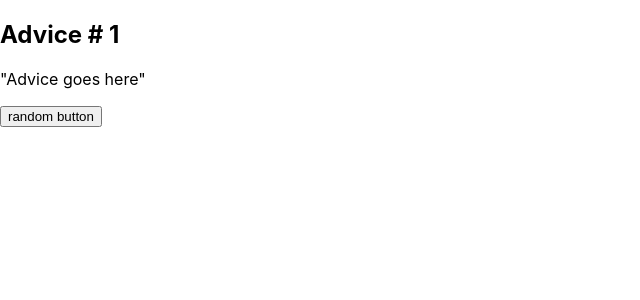
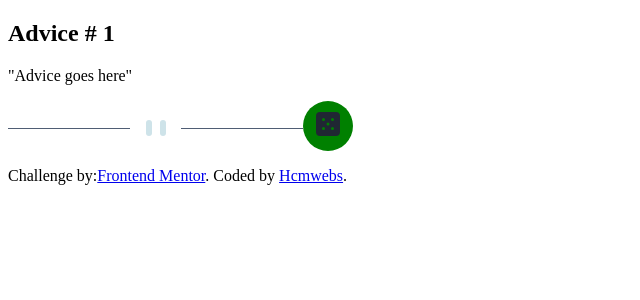
Before and after one commit to Hcmwebs/advice-generator-app, a React (Create React App) app: page / in a window 1280 px wide. Shown: the top 300 px of the page, without its empty margins (0-640 px from the left). Built offline with nearby package versions, Linux system fonts and the light colour scheme; no server answers.

Commit message:
started styling

```diff
--- a/package.json
+++ b/package.json
@@ -9,7 +9,9 @@
     "axios": "^0.26.1",
     "react": "^17.0.2",
     "react-dom": "^17.0.2",
+    "react-router-dom": "^6.2.2",
     "react-scripts": "5.0.0",
+    "sass": "^1.49.9",
     "web-vitals": "^2.1.4"
   },
   "scripts": {
--- a/src/App.js
+++ b/src/App.js
@@ -1,11 +1,15 @@
 import React from 'react';
 import Card from './component/Card';
+import Footer from './component/Footer';
 
 const App = () => {
 	return (
-		<main>
-			<Card />
-		</main>
+		<>
+			<main>
+				<Card />
+			</main>
+			<Footer />
+		</>
 	);
 };
 
--- a/src/component/Card.js
+++ b/src/component/Card.js
@@ -1,5 +1,7 @@
 import React, { useState } from 'react';
 import axios from 'axios';
+import patternMobile from '../images/pattern-divider-mobile.svg';
+import patternDesktop from '../images/pattern-divider-desktop.svg';
 
 const url = 'https://api.adviceslip.com/advice';
 
@@ -24,11 +26,22 @@ const Card = () => {
 			<div className='card'>
 				<h1 className='card-header'>Advice # {id}</h1>
 				<p className='card-body'>"{advice}"</p>
-				<div className='separator'>
-
-        </div>
+				<picture>
+					<source srcset={patternMobile} media='max-width: 375px' />
+					<source srcset={patternDesktop} media='max-width: 1440px' />
+					<img src={patternMobile} alt='pattern divider mobile' />
+				</picture>
 				<button className='btn' onClick={fetchAdvice}>
-					random button
+					<svg
+						className='icon-dice'
+						width='24'
+						height='24'
+						xmlns='http://www.w3.org/2000/svg'>
+						<path
+							d='M20 0H4a4.005 4.005 0 0 0-4 4v16a4.005 4.005 0 0 0 4 4h16a4.005 4.005 0 0 0 4-4V4a4.005 4.005 0 0 0-4-4ZM7.5 18a1.5 1.5 0 1 1 0-3 1.5 1.5 0 0 1 0 3Zm0-9a1.5 1.5 0 1 1 0-3 1.5 1.5 0 0 1 0 3Zm4.5 4.5a1.5 1.5 0 1 1 0-3 1.5 1.5 0 0 1 0 3Zm4.5 4.5a1.5 1.5 0 1 1 0-3 1.5 1.5 0 0 1 0 3Zm0-9a1.5 1.5 0 1 1 0-3 1.5 1.5 0 0 1 0 3Z'
+							fill='#202733'
+						/>
+					</svg>
 				</button>
 			</div>
 		</section>
--- a/src/index.css
+++ /dev/null
@@ -1,13 +0,0 @@
-body {
-  margin: 0;
-  font-family: -apple-system, BlinkMacSystemFont, 'Segoe UI', 'Roboto', 'Oxygen',
-    'Ubuntu', 'Cantarell', 'Fira Sans', 'Droid Sans', 'Helvetica Neue',
-    sans-serif;
-  -webkit-font-smoothing: antialiased;
-  -moz-osx-font-smoothing: grayscale;
-}
-
-code {
-  font-family: source-code-pro, Menlo, Monaco, Consolas, 'Courier New',
-    monospace;
-}
--- a/src/index.js
+++ b/src/index.js
@@ -1,6 +1,6 @@
 import React from 'react';
 import ReactDOM from 'react-dom';
-import './index.css';
+import './sass/index.scss';
 import App from './App';
 
 
--- a/src/index.scss
+++ /dev/null
@@ -1,4 +0,0 @@
-
-@use'./base/' as *;
-@use './layout/' as *;
-@use'./components/' as *;
```
Also changed, not shown: src/App.css (deleted, +0 -38 lines), 1 other file (tests, documents, lock files or other folders).
